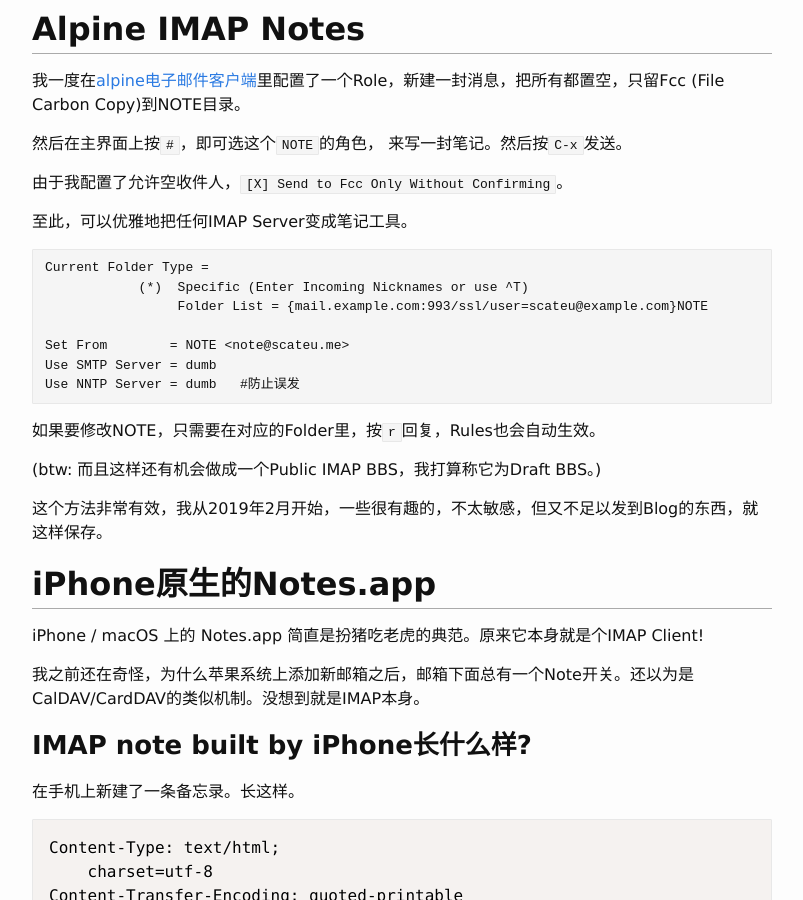
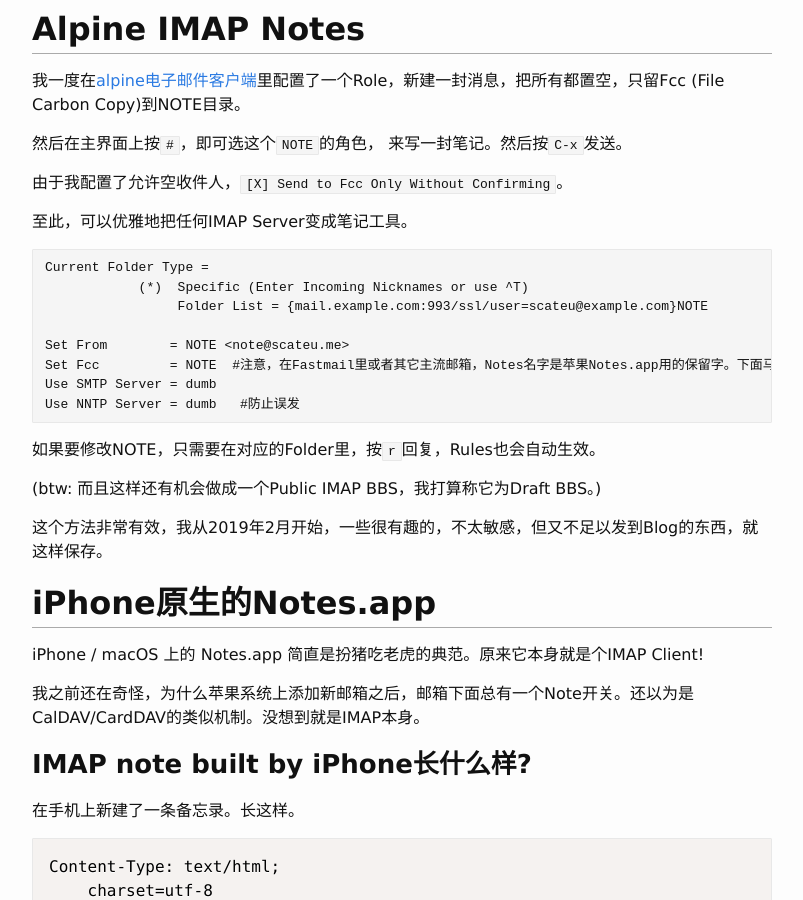
Before and after one commit to scateu/scateu.github.io, a Jekyll site: the page built from _posts/2023-08-29-imap-notes.md, in a window 1280 px wide and 900 px high, scrolled down 306 px. Shown: the whole window, without its empty margins (238-1041 px from the left). Built offline with Jekyll 4.4.1, drawn with Linux system fonts in a browser that asks for light colours; nearby versions of some CDN libraries; comment, search, counter and statistics services are not loaded.

Commit message:
Tue Aug 29 22:42:15 CST 2023

````diff
--- a/_posts/2023-08-29-imap-notes.md
+++ b/_posts/2023-08-29-imap-notes.md
@@ -22,6 +22,7 @@
                  Folder List = {mail.example.com:993/ssl/user=scateu@example.com}NOTE
 
 Set From        = NOTE <note@scateu.me>
+Set Fcc         = NOTE  #注意，在Fastmail里或者其它主流邮箱，Notes名字是苹果Notes.app用的保留字。下面马上要讨论到。
 Use SMTP Server = dumb
 Use NNTP Server = dumb   #防止误发
 ```
````
